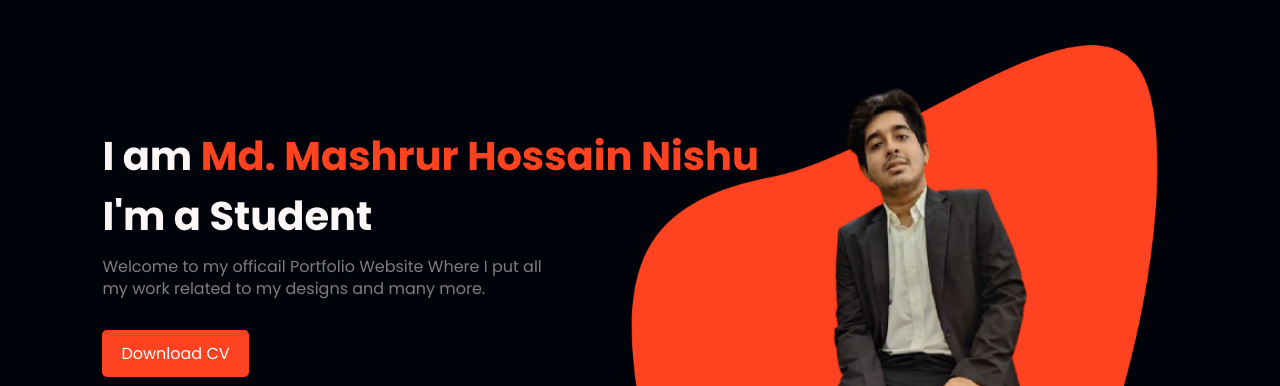
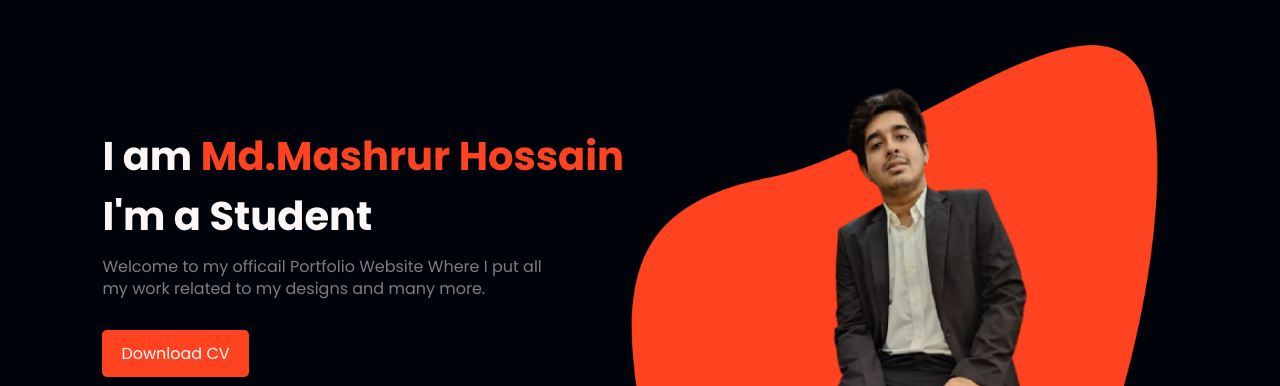
Before and after one commit to MHNishu/p-html-css, a plain HTML site: page index.html in a window 1280 px wide. Shown: the part 126-512 px from the top of the page. Drawn offline with Linux system fonts and the light colour scheme.

Commit message:
Update index.html

```diff
--- a/index.html
+++ b/index.html
@@ -23,7 +23,7 @@
             <a href="#" class="btn">Hire Me</a>
         </nav>
         <div class="info">
-            <h1>I am <span>Md. Mashrur Hossain Nishu </span></h1>
+            <h1>I am <span>Md.Mashrur Hossain</span></h1>
             <h1>I'm a Student</h1>
             <p>Welcome to my officail Portfolio Website Where I put all<br> my work related to my designs and many more.</p>
             <a href="#" class="btn">Download CV</a>
```
